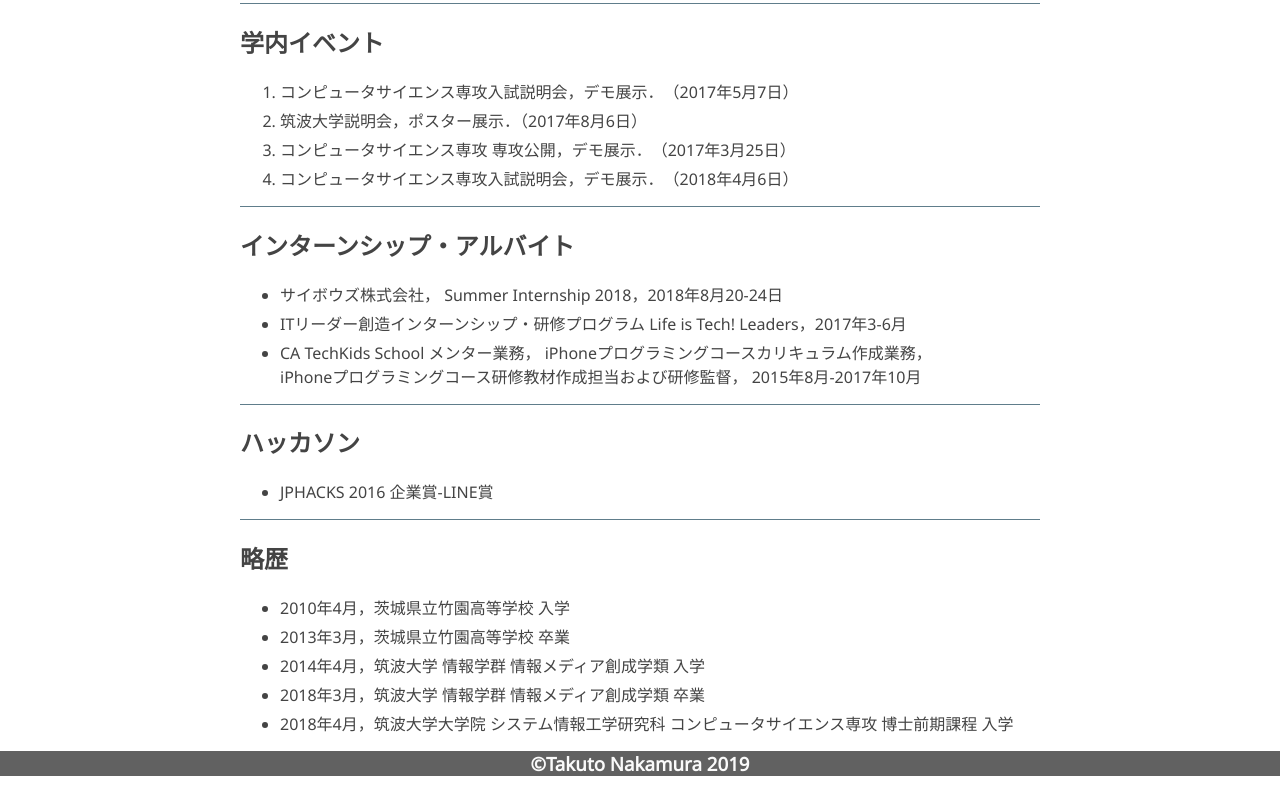
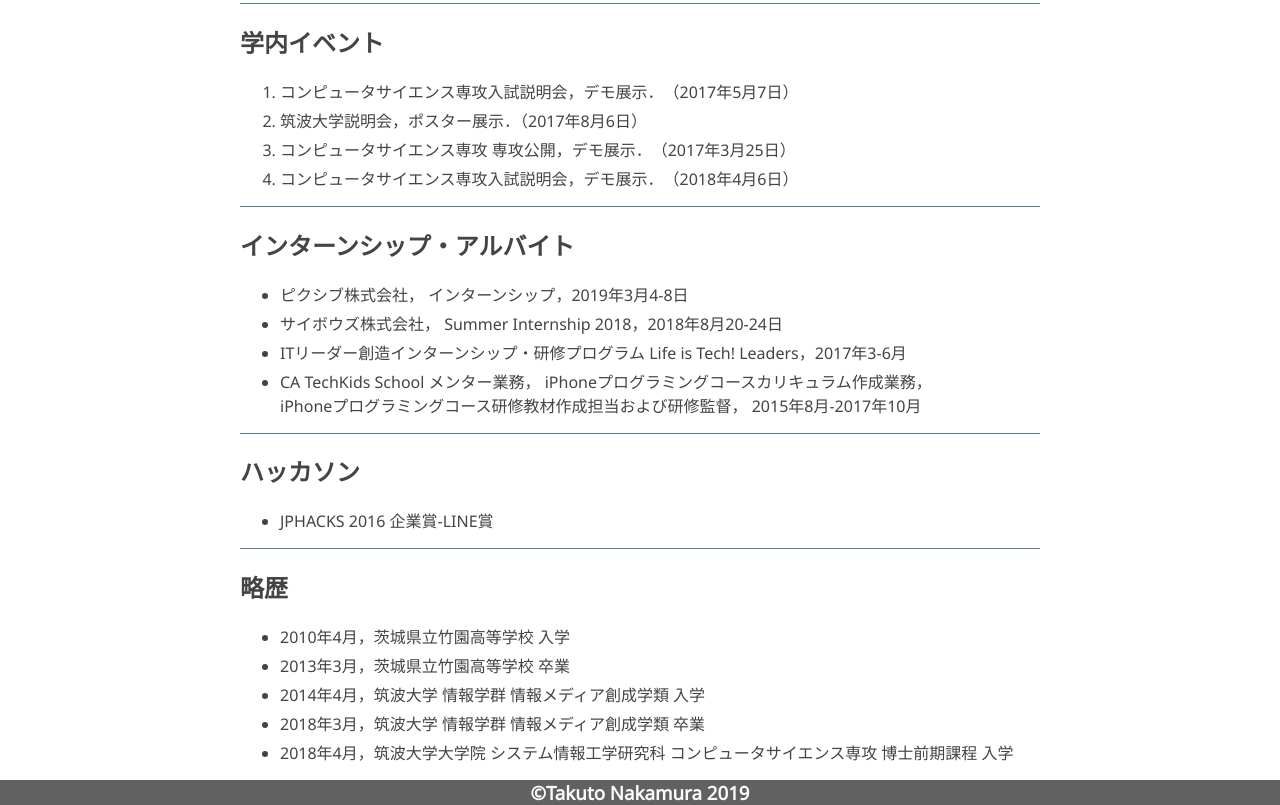
Before and after one commit to Kyome22/Kyome22.github.io, a plain HTML site: page index.html in a window 1280 px wide. Shown: the part 3332-4137 px from the top of the page. Before the commit the page ends 4108 px from the top, so only its background shows below. Drawn offline with Linux system fonts and the light colour scheme; a web font is replaced by a local one.

Commit message:
add internship

```diff
--- a/index.html
+++ b/index.html
@@ -224,6 +224,10 @@
             <h2>インターンシップ・アルバイト</h2>
             <ul>
                 <li>
+                    ピクシブ株式会社，
+                    <span>インターンシップ</span>，<span>2019年3月4-8日</span>
+                </li>
+                <li>
                     サイボウズ株式会社，
                     <span>Summer Internship 2018</span>，<span>2018年8月20-24日</span>
                 </li>
```
